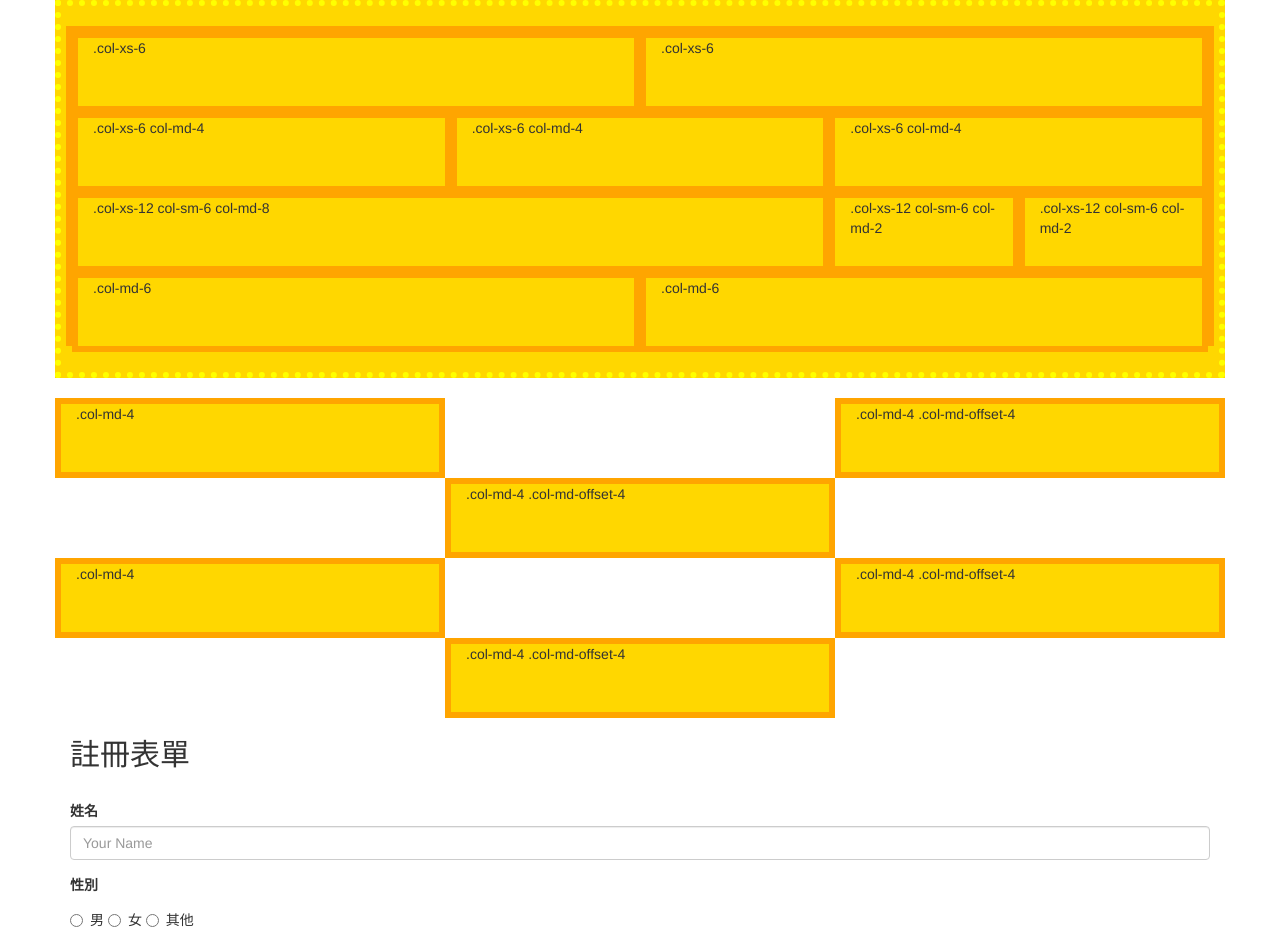
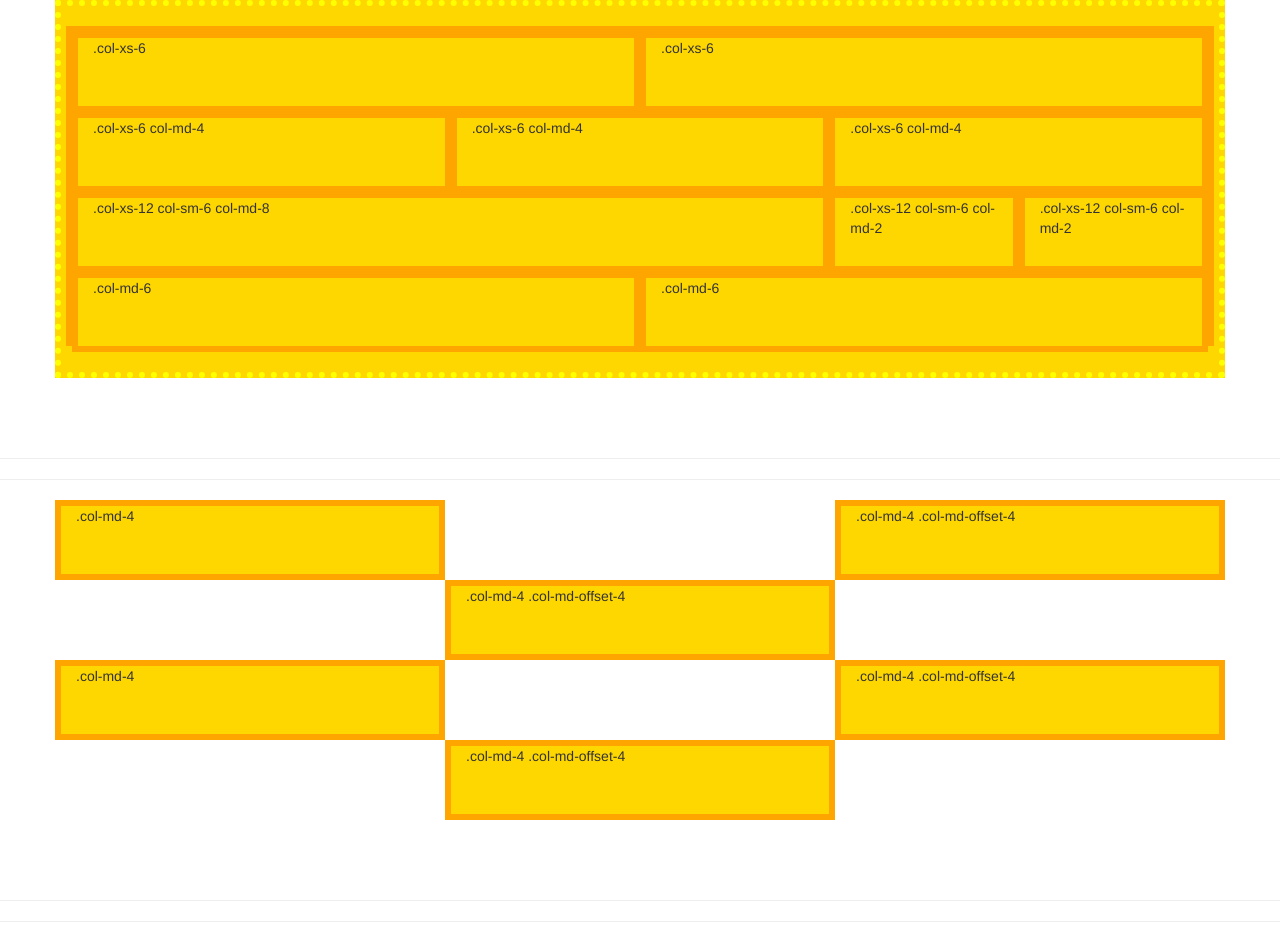
Before and after one commit to Marcuskuo/hw.6, a plain HTML site: page index.html in a window 1280 px wide. Shown: the top 942 px of the page. Drawn offline with Linux system fonts and the light colour scheme.

Commit message:
Update index.html

```diff
--- a/index.html
+++ b/index.html
@@ -48,6 +48,10 @@
 
 </div>
 <br>
+    <br>
+    <br>
+<hr>
+    <hr>
 <div class="container">
 
     <div class="row">
@@ -70,7 +74,10 @@
 
 </body>
 </html>
-
+<br>
+<br><br>
+<hr>
+    <hr>
 
 <head>
     <meta charset="UTF-8">
```
